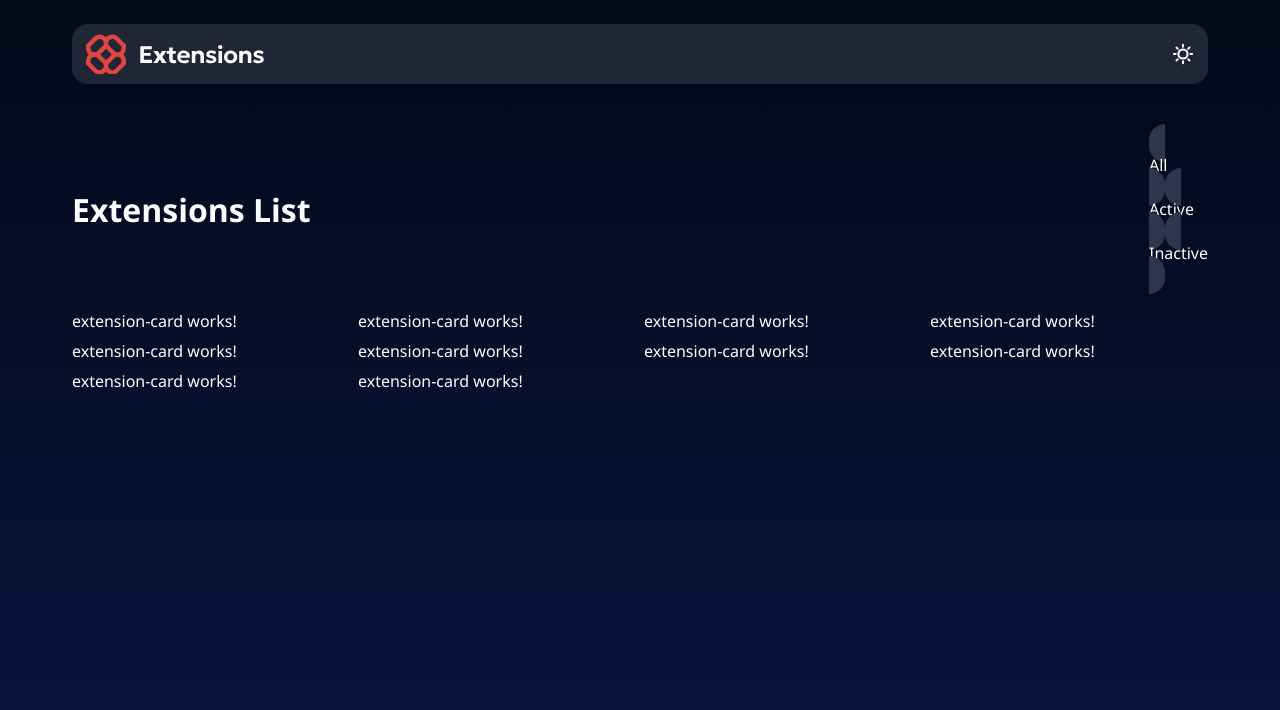
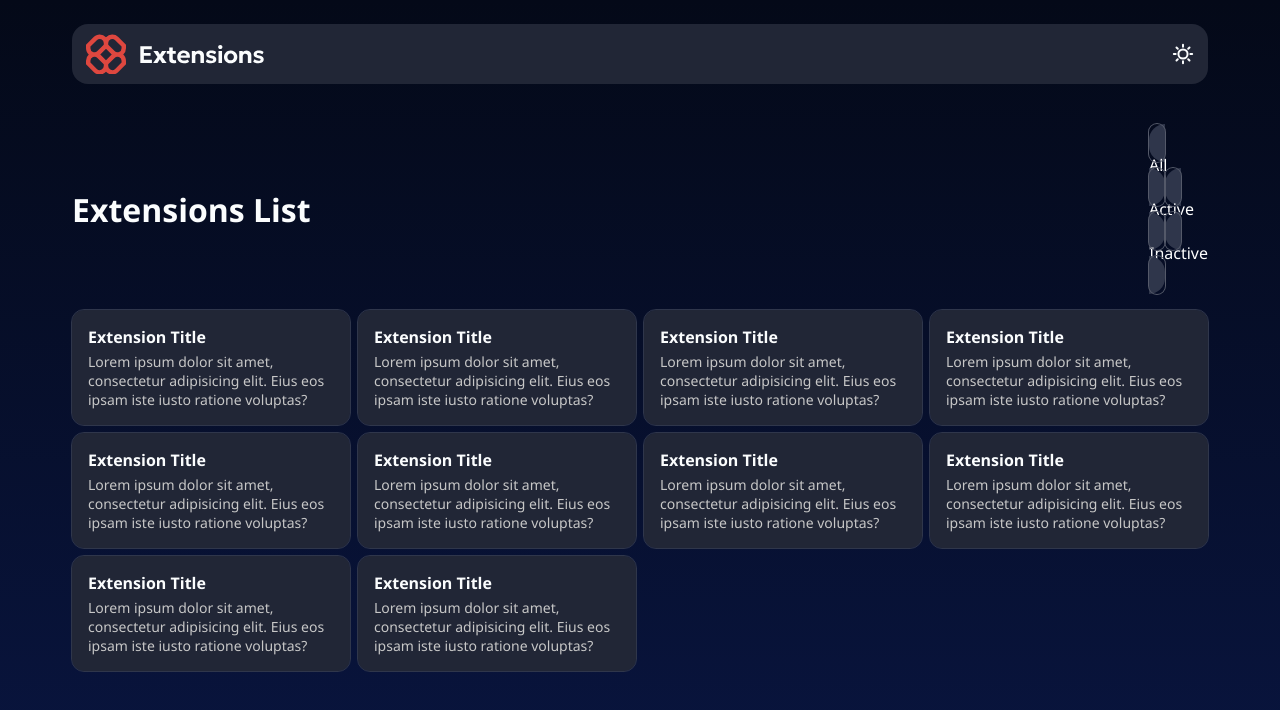
Before and after one commit to aarsaevv/frontend-mentor-monorepo, an Angular app in the folder apps/browser-extension-manager-ui/: page / in a window 1280 px wide. Shown: the top 710 px of the page. Built offline with nearby package versions, Linux system fonts and the light colour scheme.

Commit message:
feat(ui): add header, card, button outline

```diff
--- a/apps/browser-extension-manager-ui/src/app/app.component.ts
+++ b/apps/browser-extension-manager-ui/src/app/app.component.ts
@@ -15,6 +15,10 @@ import { AppThemeService } from '@/app/services/app-theme.service';
   styles: `
     .app-container {
       padding: 0 var(--spacing-72);
+
+      @media (max-width: 480px) {
+        padding: 0 var(--spacing-24);
+      }
     }
   `,
 })
--- a/apps/browser-extension-manager-ui/src/app/components/extension-card/extension-card.component.ts
+++ b/apps/browser-extension-manager-ui/src/app/components/extension-card/extension-card.component.ts
@@ -3,7 +3,34 @@ import { Component } from '@angular/core';
 @Component({
   selector: 'app-extension-card',
   imports: [],
-  template: ` <p>extension-card works!</p> `,
-  styles: ``,
+  template: `
+    <div class="card">
+      <p class="text-primary">Extension Title</p>
+      <p class="text-secondary">
+        Lorem ipsum dolor sit amet, consectetur adipisicing elit. Eius eos ipsam iste iusto ratione
+        voluptas?
+      </p>
+    </div>
+  `,
+  styles: `
+    .card {
+      padding: var(--spacing-16);
+      background: var(--card-bg-color);
+      border-radius: var(--border-radius-12);
+      box-shadow: var(--card-box-shadow);
+      outline: var(--card-outline);
+    }
+
+    .text-primary {
+      color: var(--app-text-color-primary);
+      font-weight: var(--app-font-weight-700);
+    }
+
+    .text-secondary {
+      margin-top: var(--spacing-4);
+      color: var(--app-text-color-secondary);
+      font-size: var(--app-font-size-14);
+    }
+  `,
 })
 export class ExtensionCard {}
--- a/apps/browser-extension-manager-ui/src/app/components/header/header.component.ts
+++ b/apps/browser-extension-manager-ui/src/app/components/header/header.component.ts
@@ -8,7 +8,6 @@ import { IconSun } from '@/app/components/ui/icon/icon-sun.component';
 @Component({
   selector: 'app-header',
   imports: [IconLogo, SlotButton, IconMoon, IconSun],
-  // TODO: Добавить тень в светлой теме
   template: `
     <div class="app-header">
       <app-icon-logo />
@@ -34,6 +33,8 @@ import { IconSun } from '@/app/components/ui/icon/icon-sun.component';
       padding: var(--spacing-10) var(--spacing-14);
       border-radius: var(--border-radius-16);
       background-color: var(--header-bg-color);
+      box-shadow: var(--header-box-shadow);
+      outline: var(--header-outline);
 
       &__button {
         padding: var(--spacing-8);
--- a/apps/browser-extension-manager-ui/src/app/components/home-page/home-page.component.ts
+++ b/apps/browser-extension-manager-ui/src/app/components/home-page/home-page.component.ts
@@ -6,7 +6,6 @@ import { SlotButton } from '@/app/components/ui/button/slot-button.component';
 @Component({
   selector: 'app-home-page',
   imports: [ExtensionCard, SlotButton],
-  // TODO: Добавить тень и аутлайн у карточек фильтров
   template: `
     <div class="heading">
       <h1 class="heading__title">Extensions List</h1>
@@ -47,6 +46,8 @@ import { SlotButton } from '@/app/components/ui/button/slot-button.component';
       border-radius: var(--border-radius-24);
       cursor: pointer;
       transition: background-color 250ms;
+      box-shadow: var(--filter-button-box-shadow);
+      outline: var(--filter-button-outline);
 
       &:hover {
         background-color: var(--filter-button-bg-hover);
--- a/apps/browser-extension-manager-ui/src/styles.scss
+++ b/apps/browser-extension-manager-ui/src/styles.scss
@@ -40,6 +40,11 @@
   --border-radius-12: 12px;
   --border-radius-16: 16px;
   --border-radius-24: 24px;
+  /* Outline */
+  --app-outline-light: 1px solid var(--app-color-neutral-200);
+  --app-outline-dark: 1px solid var(--app-color-neutral-700);
+  /* Shadow */
+  --app-shadow-light: 0px 2px 3px var(--app-color-neutral-300);
 }
 
 html.theme-light {
@@ -48,13 +53,20 @@ html.theme-light {
   --app-text-color-secondary: var(--app-color-neutral-600);
 
   --header-bg-color: var(--app-color-neutral-0);
-  --extension-card-bg-color: var(--app-color-neutral-0);
+  --header-outline: var(--app-outline-light);
+  --header-box-shadow: var(--app-shadow-light);
+
+  --card-bg-color: var(--app-color-neutral-0);
+  --card-outline: var(--app-outline-light);
+  --card-box-shadow: var(--app-shadow-light);
 
   --theme-button-bg-color: var(--app-color-neutral-100);
   --theme-button-bg-hover: var(--app-color-neutral-300);
 
   --filter-button-bg-color: var(--app-color-neutral-0);
   --filter-button-bg-hover: var(--app-color-neutral-100);
+  --filter-button-outline: 1px solid var(--app-color-neutral-200);
+  --filter-button-box-shadow: var(--app-shadow-light);
 }
 
 html.theme-dark {
@@ -63,13 +75,20 @@ html.theme-dark {
   --app-text-color-secondary: var(--app-color-neutral-300);
 
   --header-bg-color: var(--app-color-neutral-800);
-  --extension-card-bg-color: var(--app-color-neutral-800);
+  --header-outline: none;
+  --header-box-shadow: none;
+
+  --card-bg-color: var(--app-color-neutral-800);
+  --card-outline: var(--app-outline-dark);
+  --card-box-shadow: none;
 
   --theme-button-bg-color: var(--app-color-neutral-700);
   --theme-button-bg-hover: var(--app-color-neutral-600);
 
   --filter-button-bg-color: var(--app-color-neutral-700);
   --filter-button-bg-hover: var(--app-color-neutral-600);
+  --filter-button-outline: 1px solid var(--app-color-neutral-600);
+  --filter-button-box-shadow: none;
 }
 
 html.theme-transition::view-transition-old(root) {
```
